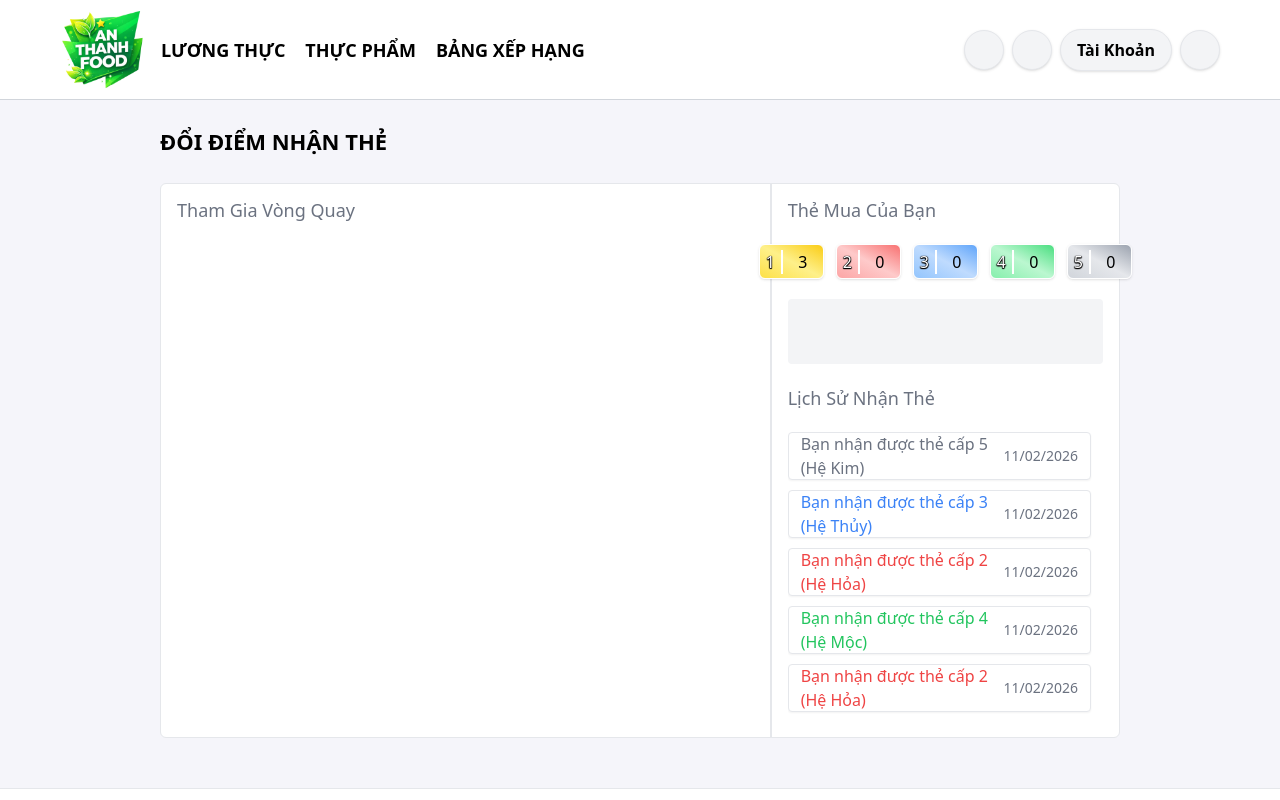
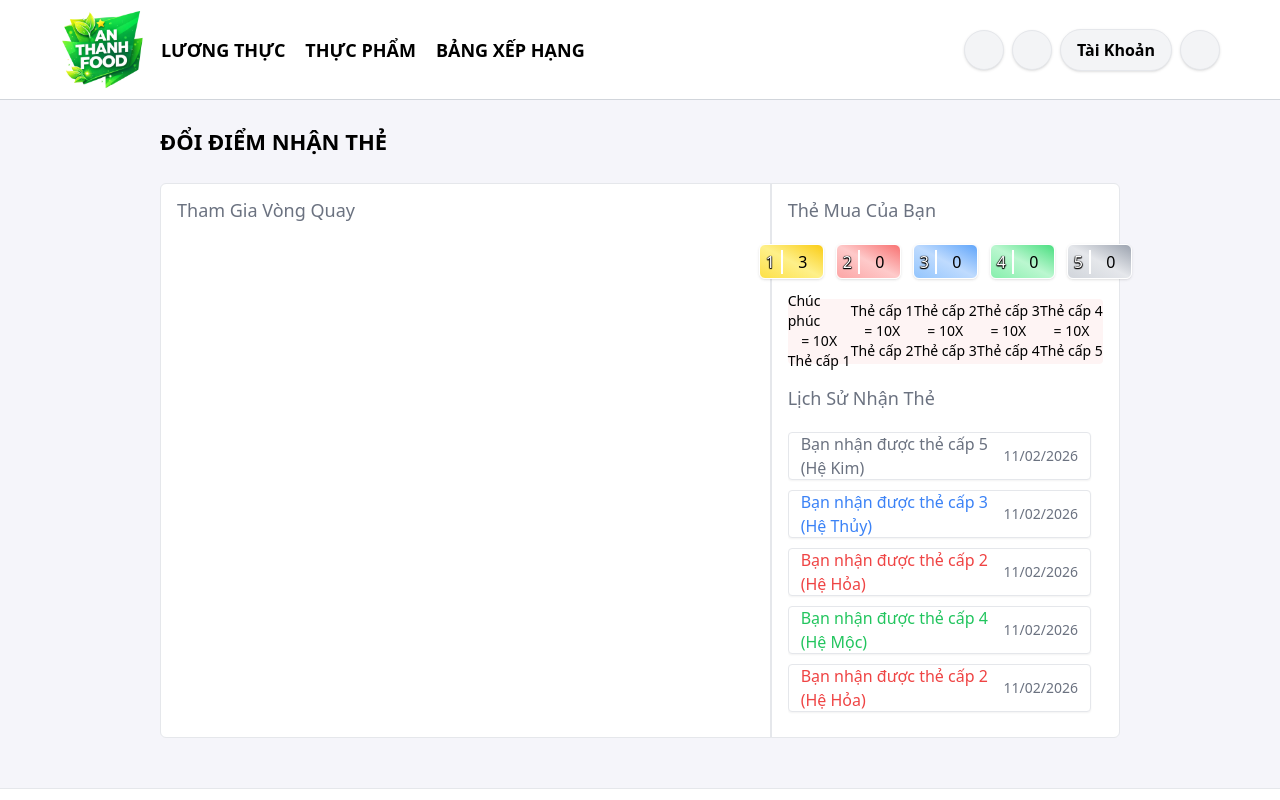
Before and after one commit to SongDuy/web-an-thanh-food, a React (Create React App) app in the folder frontend/: page /account/rewards in a window 1280 px wide. Shown: the top 800 px of the page. Built offline with nearby package versions, Linux system fonts and the light colour scheme; some icons are missing; what i18n-iso-countries would draw is missing.

Commit message:
new commit

```diff
--- a/frontend/src/pages/account/Rewards.js
+++ b/frontend/src/pages/account/Rewards.js
@@ -123,8 +123,69 @@ const AccountRewardsPage = () => {
                                     </div>
                                 </div>
 
-                                <div className="w-full h-[65px] bg-gray-100 rounded">
+                                <div className="w-full h-[65px] pb-0.5 flex items-center justify-center bg-red-50/80 rounded">
+                                    <div className="w-full grid grid-cols-5">
+                                        <div className="w-full flex flex-col items-center justify-center">
+                                            <span className="text-black text-sm">
+                                                Chúc phúc
+                                            </span>
+                                            <span className="text-black text-sm">
+                                                = 10X
+                                            </span>
+                                            <span className="text-black text-sm">
+                                                Thẻ cấp 1
+                                            </span>
+                                        </div>
 
+                                        <div className="w-full flex flex-col items-center justify-center">
+                                            <span className="text-black text-sm">
+                                                Thẻ cấp 1
+                                            </span>
+                                            <span className="text-black text-sm">
+                                                = 10X
+                                            </span>
+                                            <span className="text-black text-sm">
+                                                Thẻ cấp 2
+                                            </span>
+                                        </div>
+
+                                        <div className="w-full flex flex-col items-center justify-center">
+                                            <span className="text-black text-sm">
+                                                Thẻ cấp 2
+                                            </span>
+                                            <span className="text-black text-sm">
+                                                = 10X
+                                            </span>
+                                            <span className="text-black text-sm">
+                                                Thẻ cấp 3
+                                            </span>
+                                        </div>
+
+                                        <div className="w-full flex flex-col items-center justify-center">
+                                            <span className="text-black text-sm">
+                                                Thẻ cấp 3
+                                            </span>
+                                            <span className="text-black text-sm">
+                                                = 10X
+                                            </span>
+                                            <span className="text-black text-sm">
+                                                Thẻ cấp 4
+                                            </span>
+                                        </div>
+
+                                        <div className="w-full flex flex-col items-center justify-center">
+                                            <span className="text-black text-sm">
+                                                Thẻ cấp 4
+                                            </span>
+                                            <span className="text-black text-sm">
+                                                = 10X
+                                            </span>
+                                            <span className="text-black text-sm">
+                                                Thẻ cấp 5
+                                            </span>
+                                        </div>
+
+                                    </div>
                                 </div>
                             </div>
 
```
